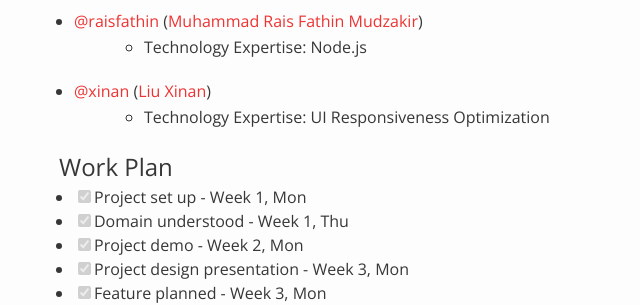
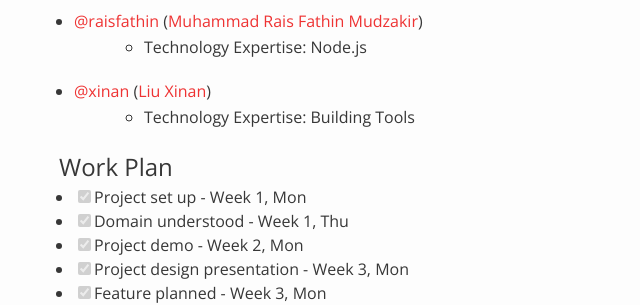
Before and after one commit to nus-oss/cs3281-AY1516S2-website, a Jekyll site: the page built from teams/hubturbo.md, in a window 1280 px wide and 900 px high, scrolled down 351 px. Shown: the part 154-459 px from the top of the window, without its empty margins (311-951 px from the left). Built offline with Jekyll 4.4.1, drawn with Linux system fonts in a browser that asks for light colours; some of the changed text lies outside the part shown.

Commit message:
Update hubturbo.md

```diff
--- a/teams/hubturbo.md
+++ b/teams/hubturbo.md
@@ -32,7 +32,7 @@ permalink: /teams/hubturbo/
  - [@xinan](https://github.com/xinan)
    ([Liu Xinan](http://xinan.io))
    - Technology Expertise:
-	 UI Responsiveness Optimization
+	 Building Tools
 
 # Work Plan
 
@@ -101,7 +101,7 @@ permalink: /teams/hubturbo/
 
 ##### Contribution to MINOR project [PencilCode](https://github.com/PencilCode/pencilcode/)
 
-##### Technology expertise in UI Responsiveness Optimization
+##### Technology expertise in Building Tools
 
 ### Tan Soon Jin ([@jinified](https://github.com/jinified))
 
```
